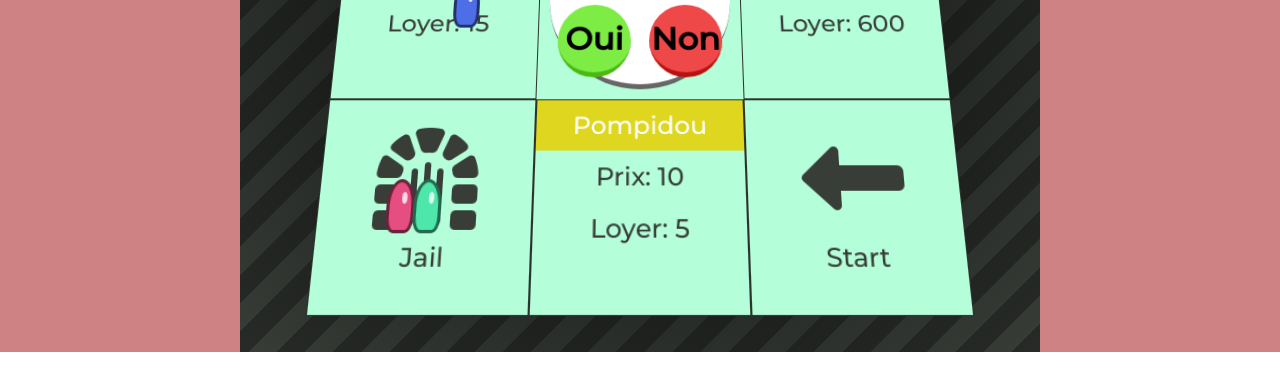
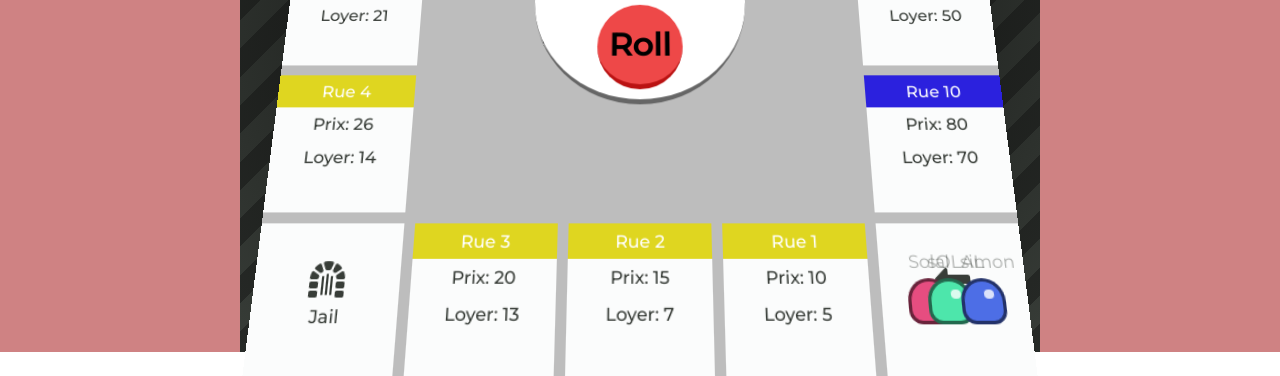
Before and after one commit to SolalSTR/Monoploy, a plain HTML site: page index.html in a window 1280 px wide. Shown: the part 448-824 px from the top of the page. Before the commit the page ends 800 px from the top, so only its background shows below. Drawn offline with Linux system fonts and the light colour scheme.

Commit message:
monoply finit

```diff
--- a/css/_plateau.scss
+++ b/css/_plateau.scss
@@ -17,41 +17,22 @@
     perspective: 1000px;
 
     #plateau {
-        height: 600px;
-        width: 600px;
-        background: rgb(180, 255, 217);
+
+        height: 700px;
+        width: 700px;
+        background: #bdbdbd;
         color: hsl(120, 4%, 23%);
 
         -webkit-transform: rotateX(-330deg);
         transform: rotateX(20deg) rotateZ(0deg);
-
+        grid-gap: 10px;
         display: grid;
-
-
-        .middle {
-            background: repeating-linear-gradient(
-              45deg,
-              transparent,
-              transparent 15px,
-              $color-monopoly-secondary 15px,
-              $color-monopoly-secondary 18px /* determines size */
-            ),repeating-linear-gradient(
-              -45deg,
-              $color-monopoly,
-              $color-monopoly 15px,
-              $color-monopoly-secondary 15px,
-              $color-monopoly-secondary 18px /* determines size */
-            );
-
-            grid-column: 2 / span 1;
-            grid-row: 2 / span 1;
-        }
 
         .pion {
             transition: 1s;
             position: absolute;
-            height: 50px;
-            width: 26px;
+            height: 40px;
+            width: 40px;
             border-radius: 50% 50% 30% 30%;
             border: hsla(0, 0%, 0%, 0.54) solid 3px;
 
@@ -69,17 +50,31 @@
 
             &:hover {
                 opacity: 0.4;
+
+
+            }
+
+            p:hover {
+                opacity: 1;
+            }
+
+            p {
+                opacity: 0.4;
+                position: absolute;
+                text-align: center;
+                top: -80%;
             }
         }
 
         .case {
+            background: #fbfcfc;
             font-size: 100%;
             height: 100%;
             width: 100%;
             display: flex;
             flex-direction: column;
-            border: solid rgb(44, 50, 44) 1px;
-            font-size: 1.5rem;
+
+
             text-align: center;
 
             &.corner {
@@ -90,7 +85,7 @@
             i {
                 align-self: center;
 
-                font-size: 6rem;
+                font-size: 200%;
             }
 
             p {
--- a/js/main.js
+++ b/js/main.js
@@ -7,15 +7,17 @@
         this.playersName = players;
         this.players = [];
         this.playerTurn = 0;
+        this.movement = 0;
         this.createPlateCase();
         this.createPlayerPions();
     }
 
     createPlateCase() {
-        this.plateau.style.gridTemplate = "repeat(3,1fr) / repeat(3,1fr)";
+        let platLength = Object.keys(this.plateauCases).length;
+        this.plateau.style.gridTemplate = "repeat("+(platLength/4+1)+",1fr) / repeat("+(platLength/4+1)+",1fr)";
         let cardIndex = 0;
-        let x = 3;
-        let y = 3;
+        let x = (platLength/4+1);
+        let y = (platLength/4+1);
         for (let cases of Object.keys(this.plateauCases)) {
 
             let card = this.plateauCases[cases];
@@ -60,17 +62,17 @@
                 cardElement.classList.add("corner");
             }
 
-            let platLength = this.plateauCases.length;
+
             cardElement.style.order = cardIndex;
 
             cardElement.style.gridColumn = x + " / span 1";
             cardElement.style.gridRow = y + " / span 1";
             cardIndex++;
-            if (cardIndex >= 7) {
+            if (cardIndex >= platLength-(platLength/4-1)) {
                 y++;
-            } else if (cardIndex >= 5) {
+            } else if (cardIndex >= platLength/2+1) {
                 x++;
-            } else if (cardIndex >= 3) {
+            } else if (cardIndex >= platLength/4+1) {
                 y--;
             } else {
                 x--;
@@ -94,7 +96,17 @@
             this.players.push(new Player(player,counter,"hsl("+Math.round(Math.random()*360)+",75%,60%)",500,[i,this.playersName.length - 1],this));
         }
 
-        this.turnHandeler();
+        this.diceRoll(1,2,2);
+    }
+
+    diceRoll(min,max,times) {
+        let movement = min * times;
+        for (var i = 0; i < times; i++) {
+            movement += Math.floor(Math.random() * max);
+        }
+        this.nextMove = movement;
+        this.counterHandeler();
+        this.popUp("Jetez les dés !",this.players[this.playerTurn].name,this.turnHandeler,"Roll")
     }
 
     popUp(title,info,func1,name1) {
@@ -125,17 +137,16 @@
 
     }
 
-    turnHandeler() {
+    turnHandeler = () => {
+        this.players[this.playerTurn].movePion(this.nextMove);
+        this.playerTurn++;
+
         if (this.playerTurn < 0) {
             this.playerTurn += this.playersName.length;
         }
         if (this.playerTurn >= this.playersName.length) {
             this.playerTurn -= this.playersName.length;
         }
-
-        this.counterHandeler();
-        this.players[this.playerTurn].movePion(Math.floor(Math.random() * 4) +1);
-        this.playerTurn++;
     }
 
     counterHandeler = () => {
@@ -157,12 +168,28 @@
         prix: 200,
         element: null
     },
-    pompidou: {
+    rue1: {
         function: "sell",
-        name: "Pompidou",
+        name: "Rue 1",
         prix: 10,
         color: "hsl(57, 75%, 50%)",
         owner: null, loyer: 5,
+        element: null
+    },
+    rue2: {
+        function: "sell",
+        name: "Rue 2",
+        prix: 15,
+        color: "hsl(57, 75%, 50%)",
+        owner: null, loyer: 7,
+        element: null
+    },
+    rue3: {
+        function: "sell",
+        name: "Rue 3",
+        prix: 20,
+        color: "hsl(57, 75%, 50%)",
+        owner: null, loyer: 13,
         element: null
     },
     jail: {
@@ -171,12 +198,28 @@
         waitTime: 3,
         element: null
     },
-    partDieu: {
+    rue4: {
         function: "sell",
-        name: "Part-Dieu",
-        prix: 20,
-        color: "hsl(0, 74%, 50%)",
-        owner: null, loyer: 15,
+        name: "Rue 4",
+        prix: 26,
+        color: "hsl(57, 75%, 50%)",
+        owner: null, loyer: 14,
+        element: null
+    },
+    rue5: {
+        function: "sell",
+        name: "Rue 5",
+        prix: 30,
+        color: "hsl(57, 75%, 50%)",
+        owner: null, loyer: 21,
+        element: null
+    },
+    rue6: {
+        function: "sell",
+        name: "Rue 6",
+        prix: 32,
+        color: "hsl(57, 75%, 50%)",
+        owner: null, loyer: 27,
         element: null
     },
     parc: {
@@ -184,12 +227,28 @@
         name: "Free Parc",
         element: null
     },
-    villeurbanne: {
+    rue7: {
         function: "sell",
-        name: "Villeurbanne",
-        prix: 100,
-        color: "hsl(120, 74%, 50%)",
-        owner: null, loyer: 175,
+        name: "Rue 7",
+        prix: 40,
+        color: "hsl(57, 75%, 50%)",
+        owner: null, loyer: 35,
+        element: null
+    },
+    rue8: {
+        function: "sell",
+        name: "Rue 8",
+        prix: 42,
+        color: "hsl(57, 75%, 50%)",
+        owner: null, loyer: 36,
+        element: null
+    },
+    rue9: {
+        function: "sell",
+        name: "Rue 9",
+        prix: 45,
+        color: "hsl(57, 75%, 50%)",
+        owner: null, loyer: 39,
         element: null
     },
     police: {
@@ -197,14 +256,30 @@
         name: "Go to Jail",
         element: null
     },
-    lafayette: {
+    rue10: {
         function: "sell",
-        name: "Lafayette",
-        prix: 500,
-        color: "hsl(246, 74%, 50%)",
-        owner: null, loyer: 600,
+        name: "Rue 10",
+        prix: 50,
+        color: "hsl(243, 75%, 50%)",
+        owner: null, loyer: 40,
         element: null
-    }
+    },
+    rue11: {
+        function: "sell",
+        name: "Rue 10",
+        prix: 60,
+        color: "hsl(243, 75%, 50%)",
+        owner: null, loyer: 50,
+        element: null
+    },
+    rue12: {
+        function: "sell",
+        name: "Rue 10",
+        prix: 80,
+        color: "hsl(243, 74%, 50%)",
+        owner: null, loyer: 70,
+        element: null
+    },
 }
 
 var game = new Plateau(plateauCases,document.getElementById('plateau'),["Solal","sOLAL","simon"]);
--- a/js/player.js
+++ b/js/player.js
@@ -28,6 +28,11 @@
         let pion = document.createElement("div");
         pion.classList.add("pion");
         pion.style.background = this.color;
+
+        let playerName = document.createElement("p");
+        playerName.innerText = this.name;
+        pion.appendChild(playerName);
+
         this.pion = pion;
         document.getElementById('plateau').appendChild(this.pion);
         this.setPos();
@@ -40,7 +45,15 @@
             index += platLength;
         }
         if (index >= platLength) {
+            if (index == platLength) {
+                this.money += this.plateau.start.prix * 2;
+                console.log(this.name + " a récupéré " + this.plateau.start.prix * 2);
+            } else {
+                this.money += this.plateau.start.prix;
+                console.log(this.name + " est passé par la case départ " + this.plateau.start.prix);
+            }
             index -= platLength;
+
         }
         if (this.jailTime == 0) {
             this.pos = index;
@@ -128,11 +141,6 @@
 
     }
 
-    test = () => {console.log('oui');}
-    test2 = () => {
-        this.endTurn();
-    }
-
     buyCard = () => {
         let card = this.plateau[Object.keys(this.plateau)[this.pos]];
 
@@ -140,6 +148,8 @@
         card.function = "owned";
         this.money -= card.prix;
         this.cards.push(card);
+        card.element.style.borderColor = this.color;
+        card.element.style.borderSize = 4;
 
         this.endTurn();
     }
@@ -161,7 +171,7 @@
     }
 
     endTurn = () => {
-        this.game.turnHandeler();
+        this.game.diceRoll(1,2,2);
     }
 
     setPos = () => {
```
Also changed, not shown: build/main.min.css.
